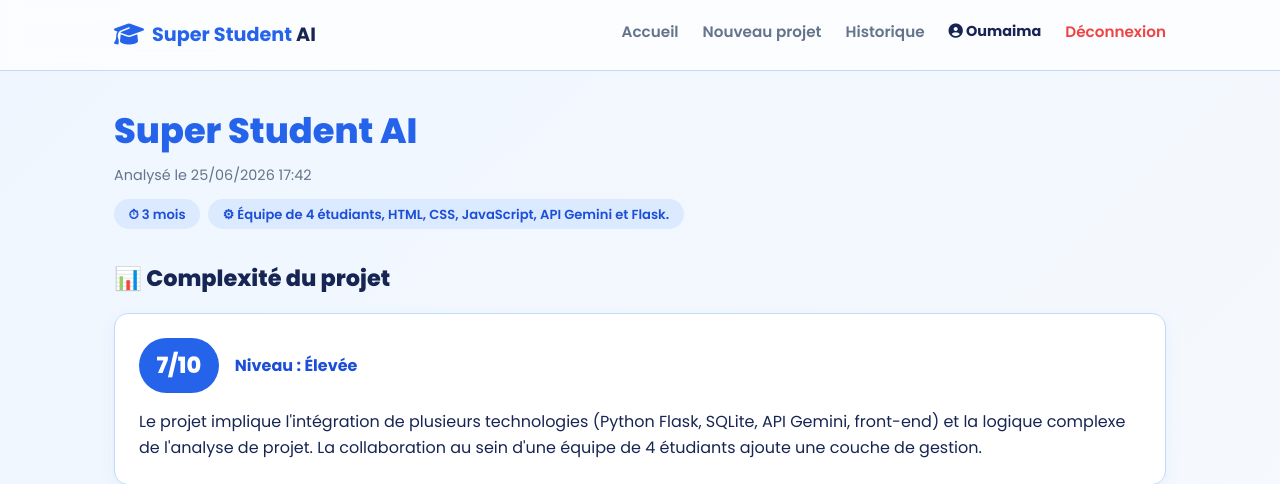
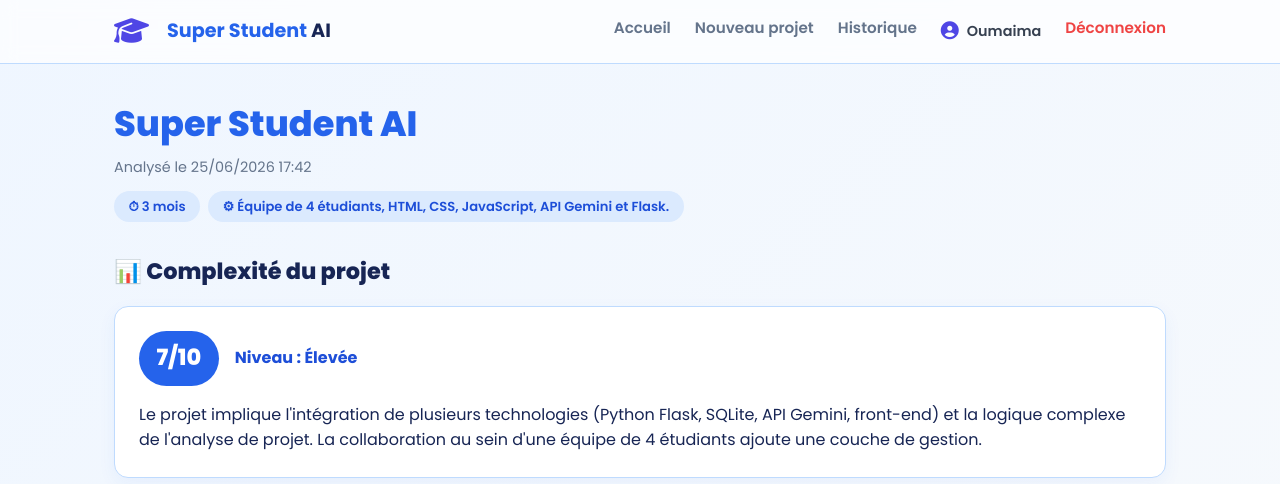
Before and after one commit to oumaimanouira/super-student-ai, a Flask app: page /resultats/2 in a window 1280 px wide. Shown: the top 484 px of the page. Run offline with Flask 3, Linux system fonts and the light colour scheme; a user stored in the database is signed in; data comes from the database, SQL or seed files in the repository.

Commit message:
Add files via upload

```diff
--- a/static/css/styles.css
+++ b/static/css/styles.css
@@ -643,6 +643,45 @@ select:focus {
 .logout-link:hover {
     border-bottom-color: var(--danger) !important;
 }
+.result-block h2 i{
+    color:#4F46E5;
+    margin-right:10px;
+    width:24px;
+    text-align:center;
+}
+.feature-icon {
+    font-size: 42px;
+    color: #4F46E5;
+    margin-bottom: 18px;
+}
+
+.feature-icon i{
+    display:block;
+}
+.logo-icon {
+    display: flex;
+    align-items: center;
+    justify-content: center;
+    font-size: 28px;
+    color: #4F46E5;
+    margin-right: 10px;
+}
+
+.logo-icon i {
+    display: block;
+}
+.nav-user {
+    display: flex;
+    align-items: center;
+    gap: 8px;
+    font-weight: 600;
+    color: #374151;
+}
+
+.nav-user i {
+    color: #4F46E5;
+    font-size: 18px;
+}
 @media (max-width: 800px) {
     .hero {
         grid-template-columns: 1fr;
```
